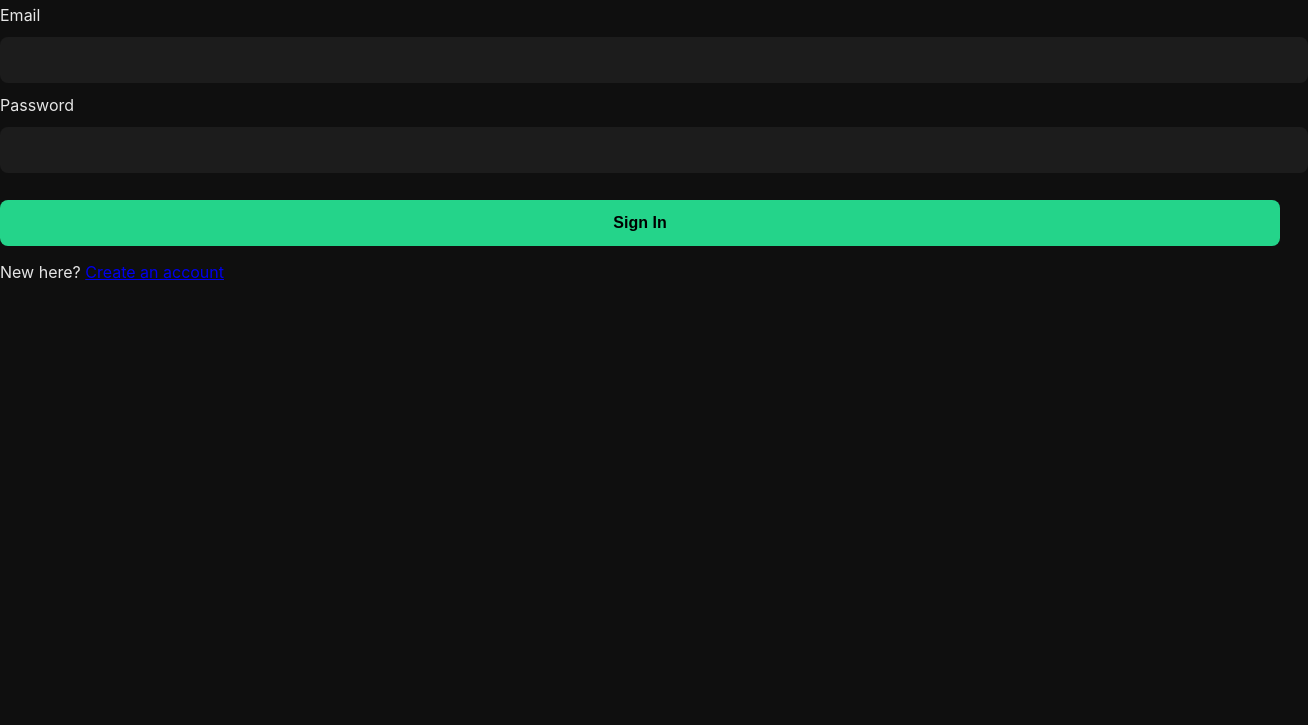
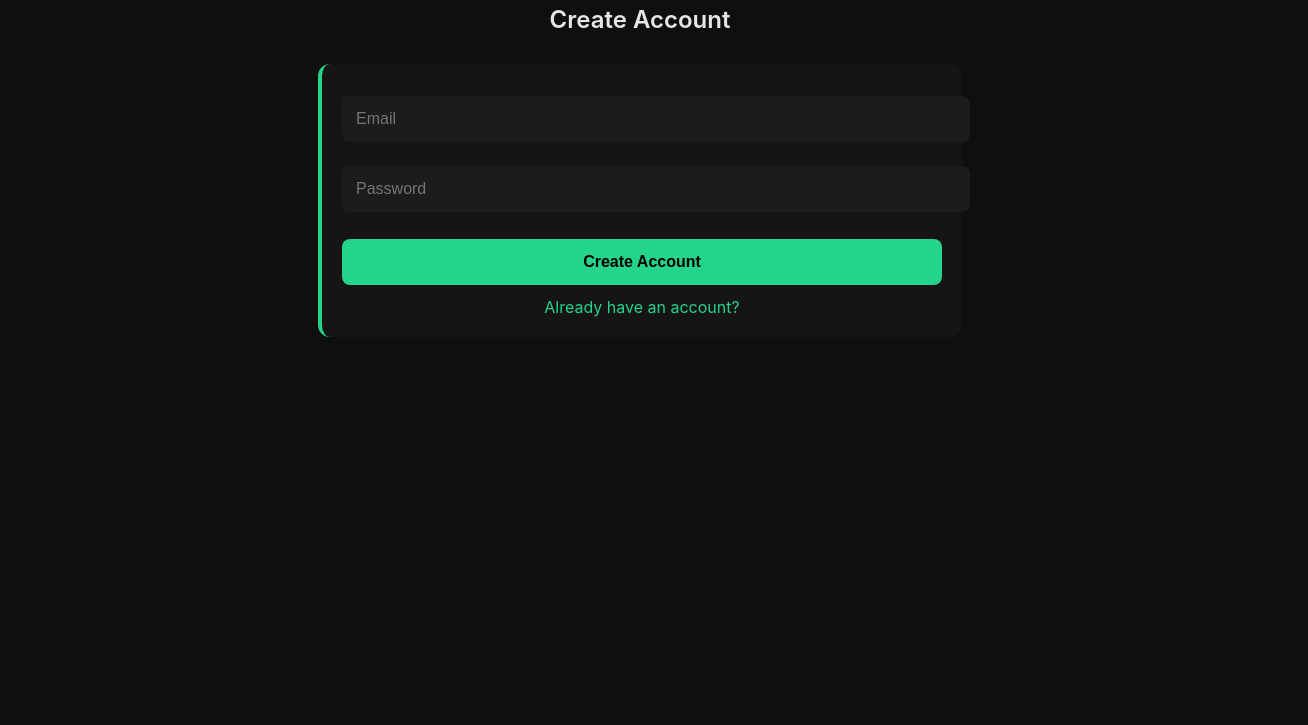
Before and after one commit to namoincuserssd/namoincuserssd.github.io, a plain HTML site: page sign-in/index.html in a window 1280 px wide. Shown: the part 75-800 px from the top of the page, 1308 px wide, since content can reach past the window. Drawn offline with Linux system fonts and the light colour scheme.

Commit message:
#13: Updated index.html

```diff
--- a/sign-in/index.html
+++ b/sign-in/index.html
@@ -2,28 +2,34 @@
 <html>
 <head>
   <meta charset="UTF-8">
-  <title>Sign In – Namo-Inc Users</title>
+  <title>Sign Up — Namo Inc.</title>
   <link rel="stylesheet" href="/assets/style.css">
+  <script type="module" src="/assets/script.js"></script>
 </head>
+
 <body>
-  <div class="container">
-    <h1>Sign In</h1>
 
-    <form id="signinForm">
-      <label>Email</label>
-      <input type="email" id="email" name="email" required autocomplete="email">
+<h1>Namo Incorporated</h1>
+<h2>Create Account</h2>
 
-      <label>Password</label>
-      <input type="password" id="password" name="password" required autocomplete="current-password">
+<div class="panel">
+  <input id="email" type="email" placeholder="Email">
+  <input id="password" type="password" placeholder="Password">
 
-      <button type="submit">Sign In</button>
-      <div id="errorMsg" class="error"></div>
-      <div id="successMsg" class="success"></div>
-    </form>
+  <button id="signup">Create Account</button>
 
-    <p>New here? <a href="/sign-up/">Create an account</a></p>
-  </div>
+  <a href="/sign-in/" class="small-link">Already have an account?</a>
+</div>
 
-  <script type="module" src="/assets/script.js"></script>
+<script type="module">
+  import { signUp } from "/assets/script.js";
+
+  document.getElementById("signup").onclick = () => {
+    const email = email.value;
+    const password = password.value;
+    signUp(email, password);
+  };
+</script>
+
 </body>
 </html>
```
